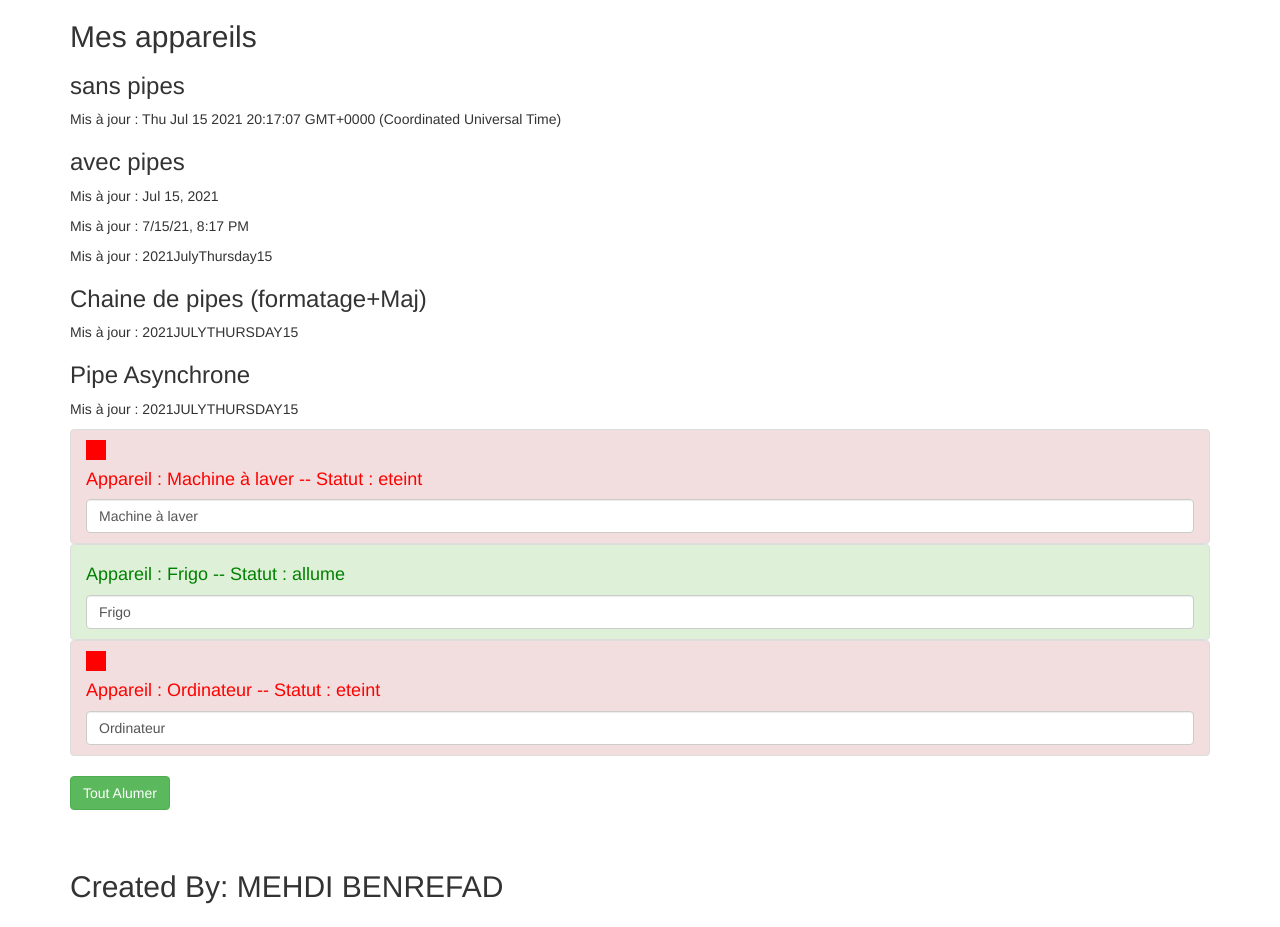
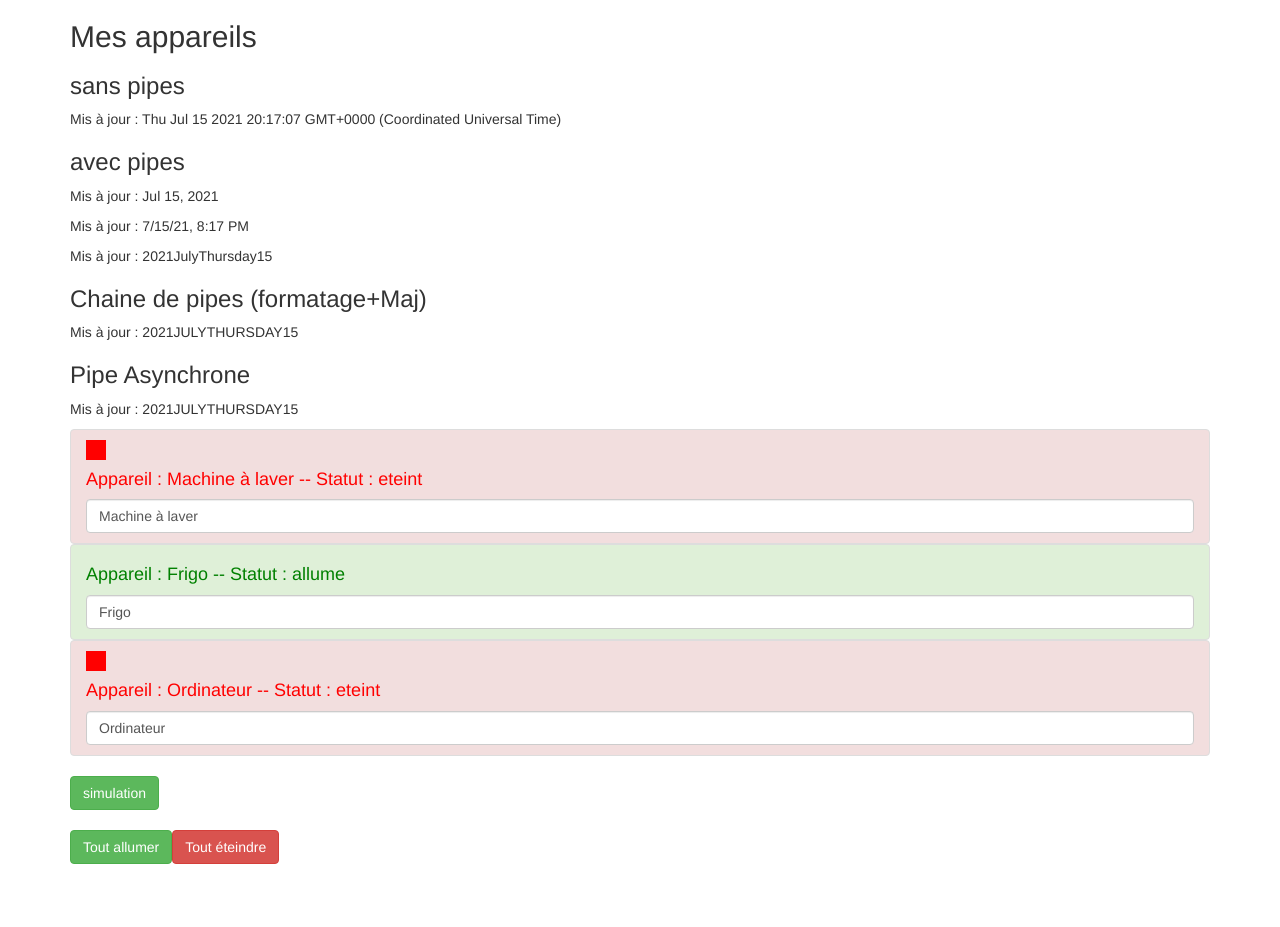
Before and after one commit to Mehdi-Benrefad/Angular-First-App, an Angular app: page / in a window 1280 px wide. Shown: the top 927 px of the page. Built offline with nearby package versions, Linux system fonts and the light colour scheme.

Commit message:
tous allumer et tous eteindre(methodes de service)

```diff
--- a/src/app/app.component.html
+++ b/src/app/app.component.html
@@ -28,7 +28,15 @@
       </ul>
       <button class="btn btn-success" [disabled]="!isAuth"
               (click)="toutAllumer()"
-      >Tout Alumer</button>
+      >simulation</button><br><br>
+
+      <button class="btn btn-success"
+              [disabled]="!isAuth"
+              (click)="onAllumer()">Tout allumer</button>
+
+      <button class="btn btn-danger"
+              [disabled]="!isAuth"
+              (click)="onEteindre()">Tout éteindre</button>
 
       <br><br><br>
       <h2>Created By: {{title}}</h2>
--- a/src/app/app.component.ts
+++ b/src/app/app.component.ts
@@ -60,4 +60,15 @@ export class AppComponent implements OnInit{
     console.log('on allume tout')
   }
 
+  onAllumer() {
+    this.appareilService.switchOnAll();
+  }
+
+  onEteindre() {
+    if(confirm('Etes-vous sûr de vouloir éteindre tous vos appareils ?')) {
+      this.appareilService.switchOffAll();
+    } else {
+    }
 }
+
+}
--- a/src/app/services/appareil.service.ts
+++ b/src/app/services/appareil.service.ts
@@ -13,4 +13,18 @@ export class AppareilService {
       status: 'eteint'
     }
   ];
+
+
+  switchOnAll() {
+    for(let appareil of this.appareils) {
+      appareil.status = 'allume';
+    }
 }
+
+switchOffAll() {
+    for(let appareil of this.appareils) {
+      appareil.status = 'eteint';
+    }
+}
+
+}
```
Also changed, not shown: doc.txt.
